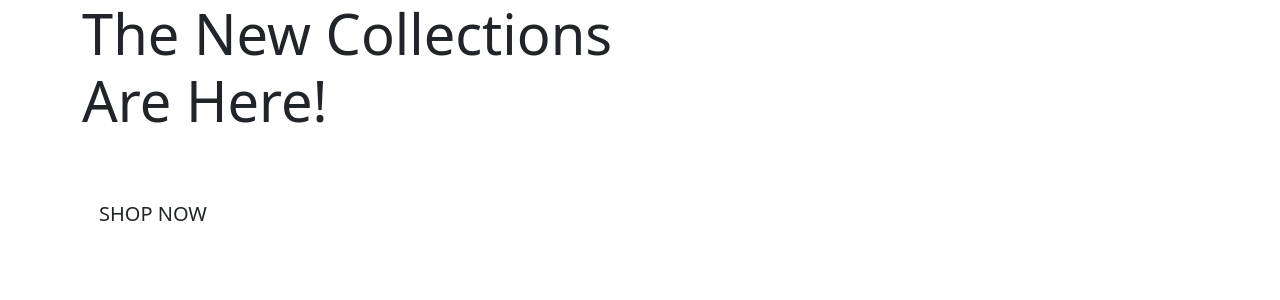
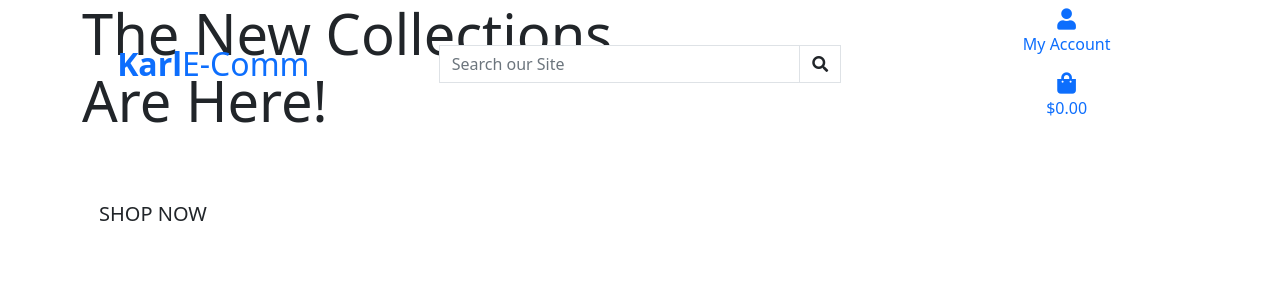
Before and after one commit to Karlitoyo/e-comm-v1, a Django app: page / in a window 1280 px wide. Shown: the top 300 px of the page. Run offline with Django 3.2, Linux system fonts and the light colour scheme; some libraries are stand-ins or nearby versions.

Commit message:
Added main page header

```diff
--- a/templates/base.html
+++ b/templates/base.html
@@ -23,6 +23,7 @@
 
     {% block corecss %}
         <link href="https://cdn.jsdelivr.net/npm/bootstrap@5.0.0-beta1/dist/css/bootstrap.min.css" rel="stylesheet" integrity="sha384-giJF6kkoqNQ00vy+HMDP7azOuL0xtbfIcaT9wjKHr8RbDVddVHyTfAAsrekwKmP1" crossorigin="anonymous">
+        <link rel="stylesheet" href="https://cdnjs.cloudflare.com/ajax/libs/font-awesome/5.15.1/css/all.min.css" integrity="sha512-+4zCK9k+qNFUR5X+cKL9EIR+ZOhtIloNl9GIKS57V1MyNsYpYcUrUeQc9vNfzsWfV28IaLL3i96P9sdNyeRssA==" crossorigin="anonymous" />
     {% endblock %}
 
     {% block extra_css %}
@@ -31,7 +32,67 @@
     <title>Karl E-Comm {% block extra_title %}{% endblock %}</title>
   </head>
   <body>
-      <header class="container-fluid fixed-top"></header>
+      <header class="container-fluid fixed-top">
+          <div class="row">
+              <div class="col col-12 col-lg-4 my-auto py-1 py-lg-0 text-center text-lg-left">
+                    <a href="{% url 'home' %}" class="nav-link main-logo-link">
+                        <h2 class="logo-font text-black my-0"><strong>Karl</strong>E-Comm</h2>
+                    </a>
+              </div>
+              <div class="col col-12 col-lg-4 my-auto py-1 py-lg-0">
+                  <form method="GET" action="">
+                        <div class="input-group w-100">
+                            <input class="form-control border border-black rounded-0" type="text" name="q" placeholder="Search our Site">
+                            <div class="input-group-append">
+                                <button class="form-control btn btn-black border border-black rounded-0" type="submit">
+                                    <span class="icon">
+                                        <i class="fas fa-search"></i>
+                                    </span>
+                                </button>
+                            </div>
+                        </div>
+                  </form>
+              </div>
+              <div class="col col-12 col-lg-4 my-auto py-1 py-lg-0">
+                  <ul class="list-inline list-unstyled text-center text-lg-right my-0">
+                      <li class="list-line-item dropdown">
+                            <a class="text-black nav-link" href="#" id="user-options" data-toggle="dropdown" aria-haspopup="true" aria-expanded="false">
+                                <div class="text-center">
+                                    <div><i class="fas fa-user fa-lg"></i></div>
+                                    <p class="my-0">My Account</p>
+                                </div>
+                            </a>
+                            <div class="dropdown-menu border-0" aria-labelledby="user-options">
+                            {% if request.user.is_authenticated %}
+                                {% if request.user.is_superuser %}
+                                    <a href="" class="dropdown-item">Product Management</a>
+                                {% endif %}
+                                <a href="" class="dropdown-item">My Profile</a>
+                                <a href="{% url 'account_logout' %}" class="dropdown-item">Logout</a>
+                            {% else %}
+                                <a href="{% url 'account_signup' %}" class="dropdown-item">Register</a>
+                                <a href="{% url 'account_login' %}" class="dropdown-item">Login</a>
+                            {% endif %}
+                        </div>
+                      </li>
+                      <li class="list-line-item">
+                        <a class="{% if grand_total %}text-info font-weight-bold{% else %}text-black{% endif %} nav-link" href="">
+                            <div class="text-center">
+                                <div><i class="fas fa-shopping-bag fa-lg"></i></div>
+                                <p class="my-0">
+                                    {% if grand_total %}
+                                        ${{ grand_total|floatformat:2 }}
+                                    {% else %}
+                                        $0.00
+                                    {% endif %}
+                                </p>
+                            </div>
+                        </a>
+                      </li>
+                  </ul>
+              </div>
+          </div>
+      </header>
     {% if messages %}
       <div class="message-container"></div>
     {% endif %}
```
